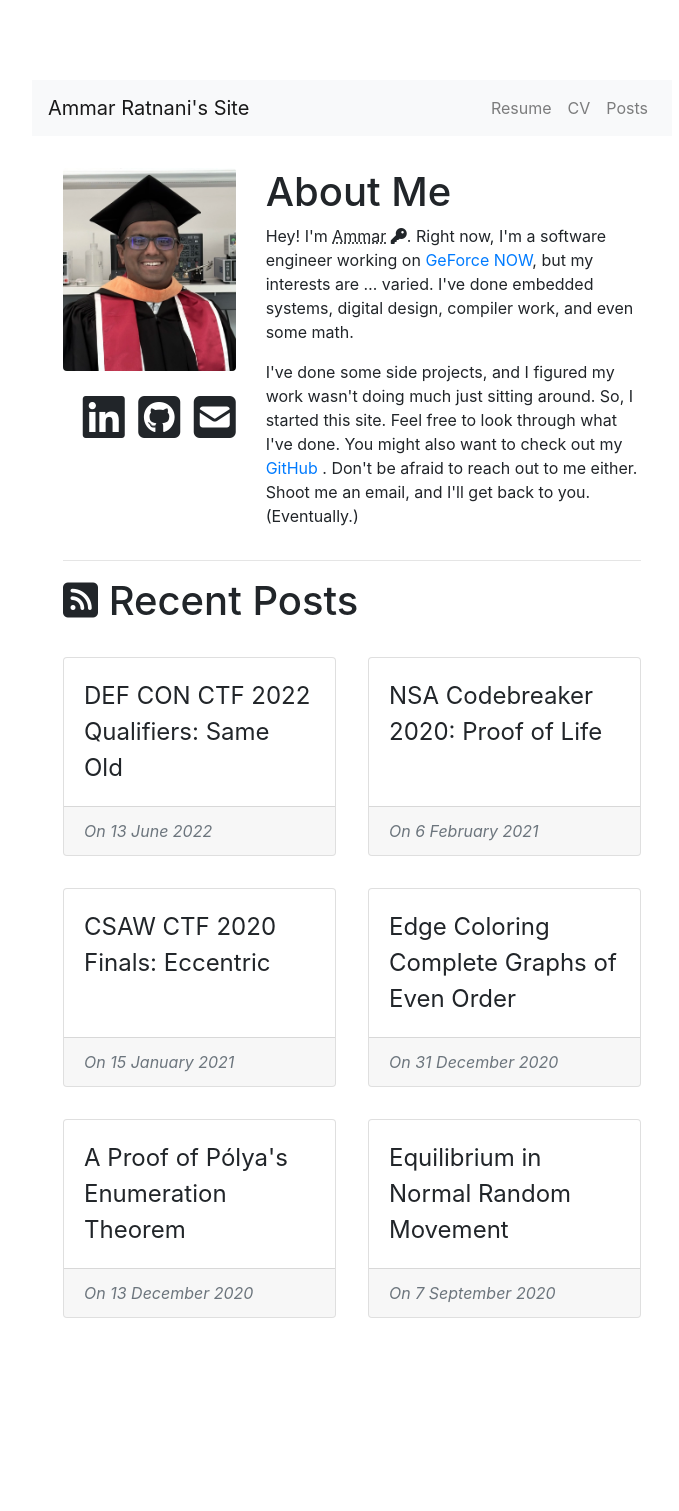
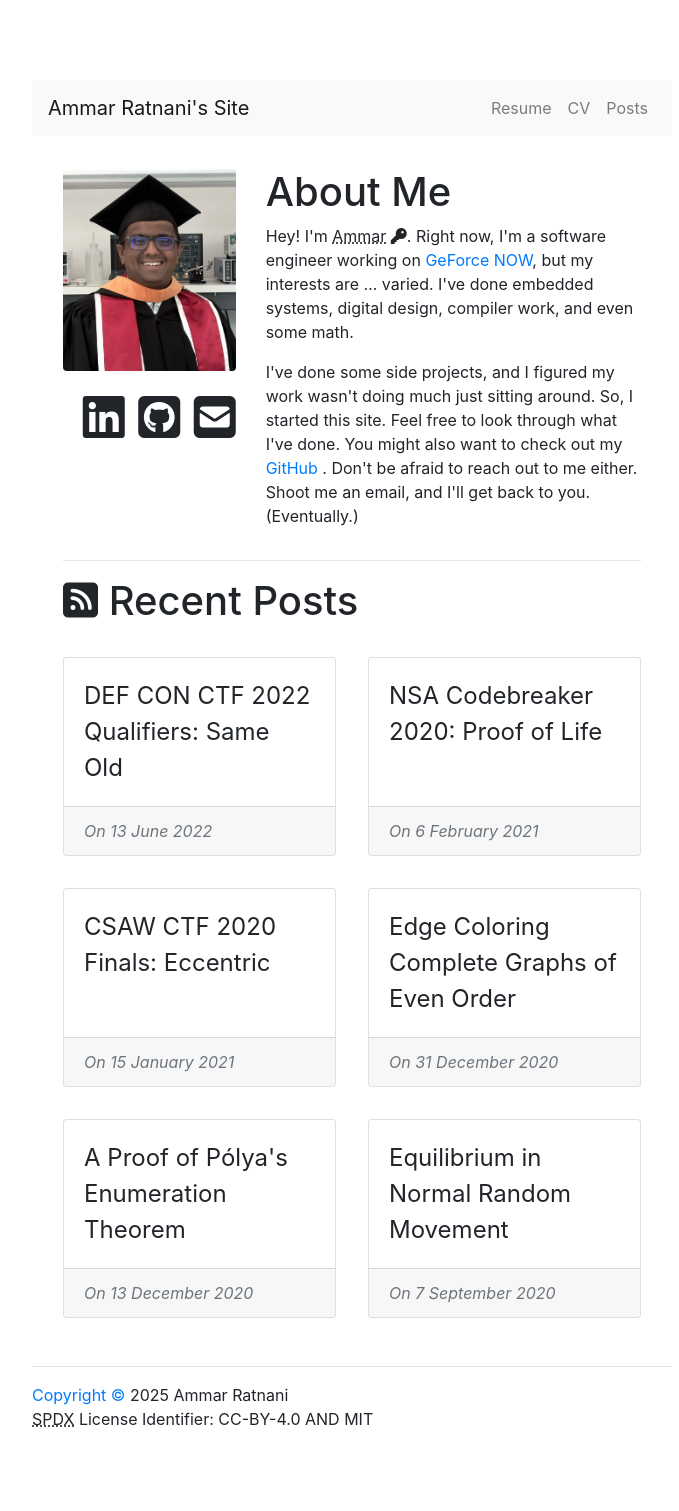
Before and after one commit to ammrat13/ammrat13.github.io, a Jekyll site: the page built from index.html, in a window 1280 px wide. Shown: the whole page, without its empty margins (288-967 px from the left). Built offline with Jekyll 4.4.1, drawn with Linux system fonts in a browser that asks for light colours; nearby versions of some CDN libraries; before the commit the page ends 1414 px from its top, so only the background shows below that.

Commit message:
Add copyright footer

```diff
--- a/_layouts/base.html
+++ b/_layouts/base.html
@@ -101,6 +101,12 @@ libs: []
         <div id="content">
             {{ content }}
         </div>
+
+        <footer id="footer">
+            <hr/>
+            <a href="/LICENSE.md">Copyright &copy;</a> 2025 Ammar Ratnani<br/>
+            <abbr title="Software Package Data Exchange">SPDX</abbr> License Identifier: CC-BY-4.0 AND MIT
+        </footer>
     </body>
 
 </html>
--- a/assets/_scss/_shared.scss
+++ b/assets/_scss/_shared.scss
@@ -27,13 +27,22 @@ $pageObjMinWidth: 23rem;
     margin-bottom: 2rem;
 }
 
+/*
+    The navigation bar and the footer take up the "full" width of the page,
+    after centering.
+*/
 #topLevelNav {
     @extend %page-obj;
     width: $pageObjWidth;
     min-width: $pageObjMinWidth;
 }
+#footer {
+    @extend %page-obj;
+    width: $pageObjWidth;
+    min-width: $pageObjMinWidth;
+}
 
-/* Have the content inset somewhat */
+/* By contrast, the content is inset somewhat */
 $contentInset: 2rem;
 #content {
     @extend %page-obj;
```
